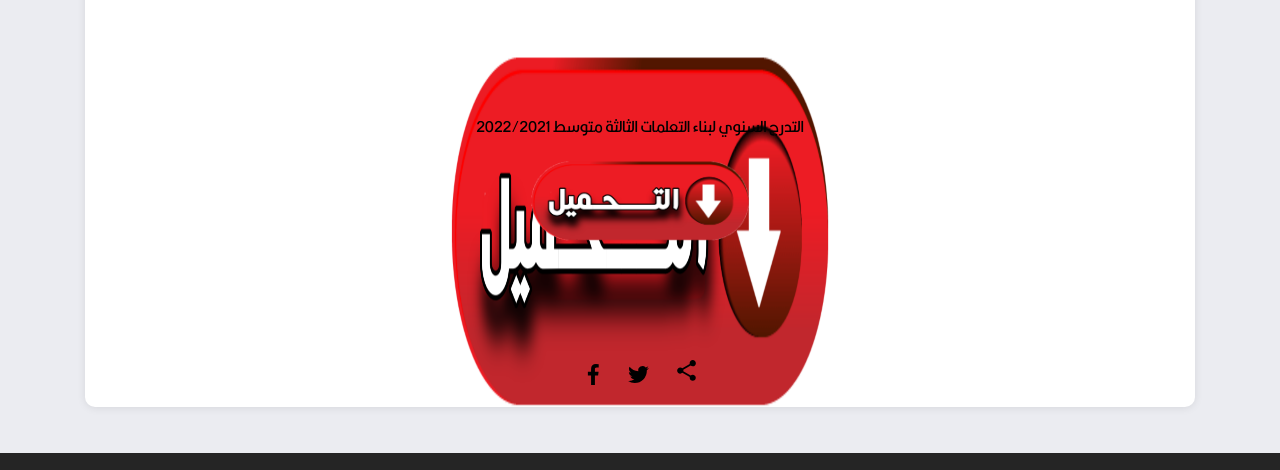
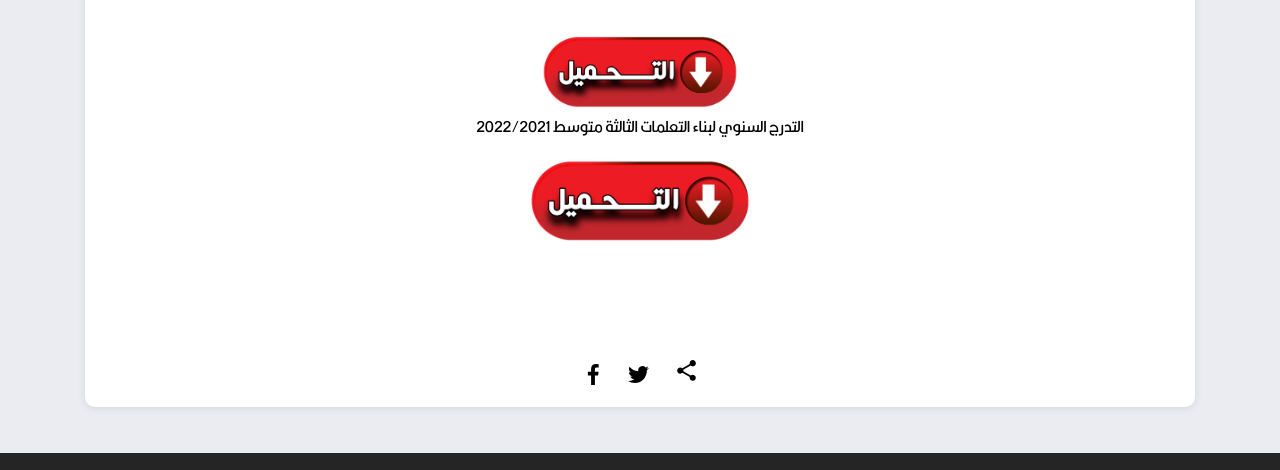
Before and after one commit to hbouzourdaz/mywebsite.schoolhb, a plain HTML site: page articles/article_1.html in a window 1280 px wide. Shown: the part 314-784 px from the top of the page. Drawn offline with nearby package versions, Linux system fonts and the light colour scheme; a script that the page names is missing; files whose address does not match are found by name.

Commit message:
Update article_1.html

```diff
--- a/articles/article_1.html
+++ b/articles/article_1.html
@@ -143,7 +143,7 @@
 					<h2 class="article-title">
 						<a href="#">
 							<img src="/images/download.png" alt=""
-   width="400" height="400">
+   width="204.8" height="80.2">
 							التدرج السنوي لبناء التعلمات الثالثة متوسط2022/2021
 						</a>
 						</h2>
```
